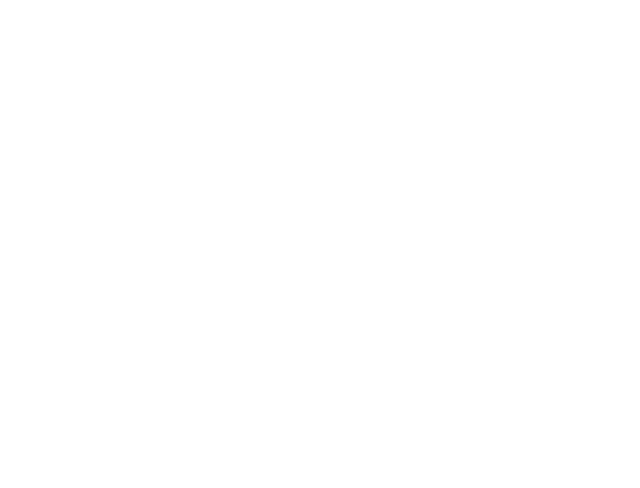
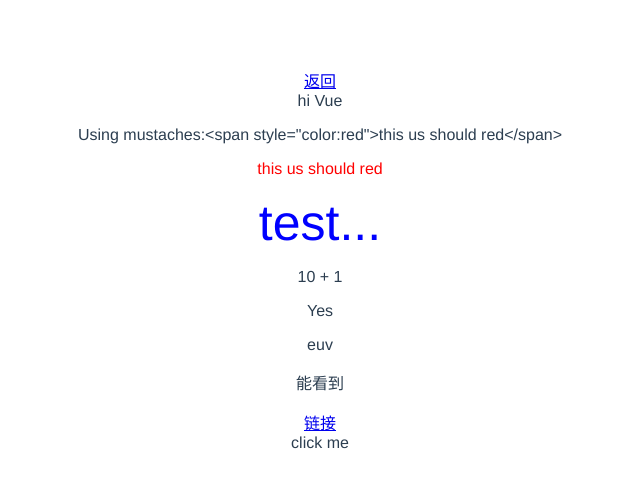
Before and after one commit to DevilMayCry6/proj, a Vue app: page /muban in a window 1280 px wide. Shown: the top 488 px of the page, without its empty margins (320-960 px from the left). Built offline with nearby package versions, Linux system fonts and the light colour scheme.

Commit message:
模板语法

```diff
--- a/src/components/First.vue
+++ b/src/components/First.vue
@@ -28,6 +28,7 @@
         <div>
             {{a}}
         </div>
+        <router-link to="muban">模板语法</router-link>
     </div>
 </template>
 <script>
--- /dev/null
+++ b/src/components/Muban.vue
@@ -0,0 +1,53 @@
+<template>
+    <div>
+        <router-link to="/">返回</router-link>
+        <div>
+            {{ msg }}
+            <p>Using mustaches:{{ rawHtml }}</p>
+            <p v-html="rawHtml"></p>
+            <div v-bind:class="color">
+                test...
+            </div>
+            <p> {{ number }} + 1</p>
+            <p> {{ 1 == 1 ? 'Yes' : 'No' }}</p>
+            <p> {{ message.split('').reverse().join('') }}</p>
+        </div>
+        <div>
+            <p v-if="seen">能看到</p>
+            <a v-bind:href="url">链接</a>
+            <div @click="click1">
+                <div @click.stop="click2">
+                    click me
+                </div>
+            </div>
+        </div>
+    </div>
+</template>
+<script>
+export default {
+    data(){
+        return{
+            msg:'hi Vue',
+            rawHtml:'<span style="color:red">this us should red</span>',
+            color:'blue',
+            number:10,
+            ok:1,
+            message:'vue',
+            seen:true,
+            url:"http://www.4399.com"
+        }
+    },
+    methods:{
+        click1:function(){
+            console.log('click1..')
+        },
+        click2:function(){
+            console.log('click2..')
+        }
+    }
+}
+</script>
+<style>
+    .red{color:red}
+    .blue{color:blue;font-size:50px}
+</style>
--- a/src/router/index.js
+++ b/src/router/index.js
@@ -2,6 +2,7 @@
 import VueRouter from 'vue-router'
 import Home from '../views/Home.vue'
 import First from '../components/First.vue'
+import Muban from '../components/Muban.vue'
 
 Vue.use(VueRouter)
 
@@ -10,6 +11,10 @@
     path: '/',
     // name: 'home',
     component: First
+  },
+  {
+    path:'/muban',
+    component:Muban
   },
   {
     path: '/about',
```
